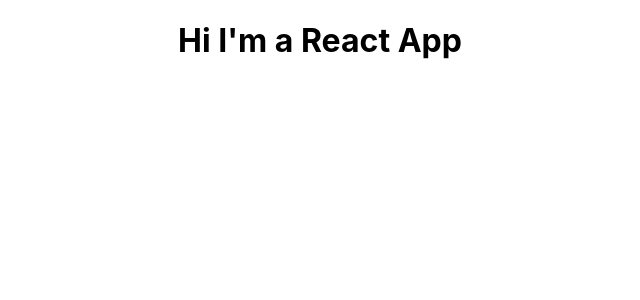
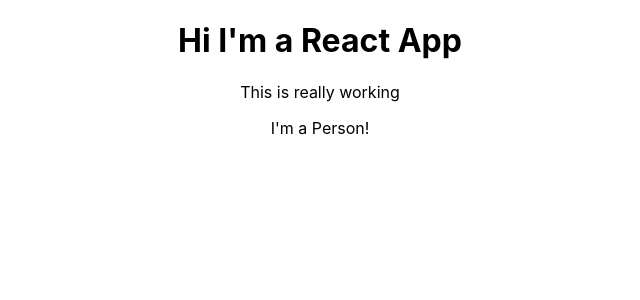
Before and after one commit to stephanstan/react-complete-guide, a React (Create React App) app: page / in a window 1280 px wide. Shown: the top 300 px of the page, without its empty margins (320-960 px from the left). Built offline with nearby package versions, Linux system fonts and the light colour scheme.

Commit message:
section 3 lecture 31

```diff
--- a/src/App.js
+++ b/src/App.js
@@ -1,11 +1,14 @@
 import React, { Component } from 'react';
 import './App.css';
+import Person from './Person/Person';
 
 class App extends Component {
   render() {
     return (
       <div className="App">
         <h1>Hi I'm a React App</h1>
+        <p>This is really working</p>
+        <Person/>
       </div>
     );
   }
--- /dev/null
+++ b/src/Person/Person.js
@@ -0,0 +1,8 @@
+import React from 'react';
+
+const person = () => {
+       return <p>I'm a Person!</p>
+
+};
+
+export default person;
```
